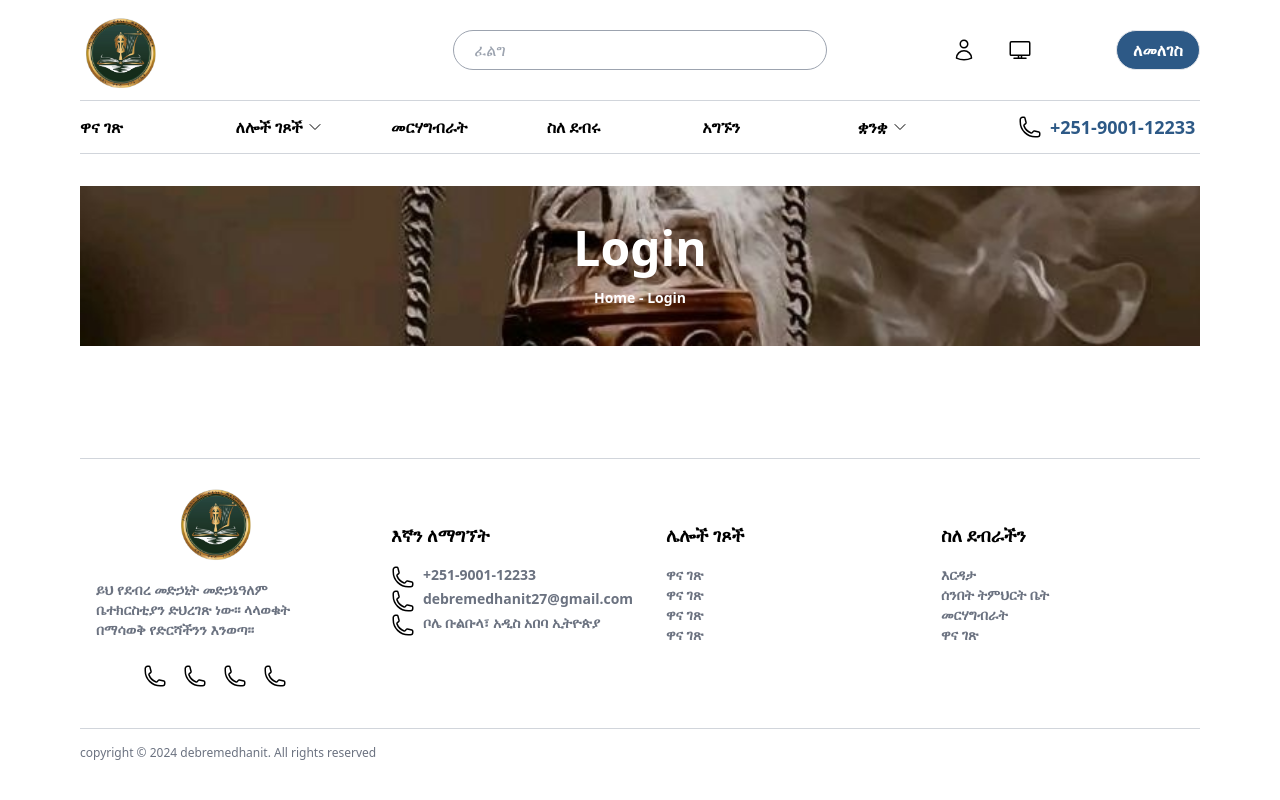
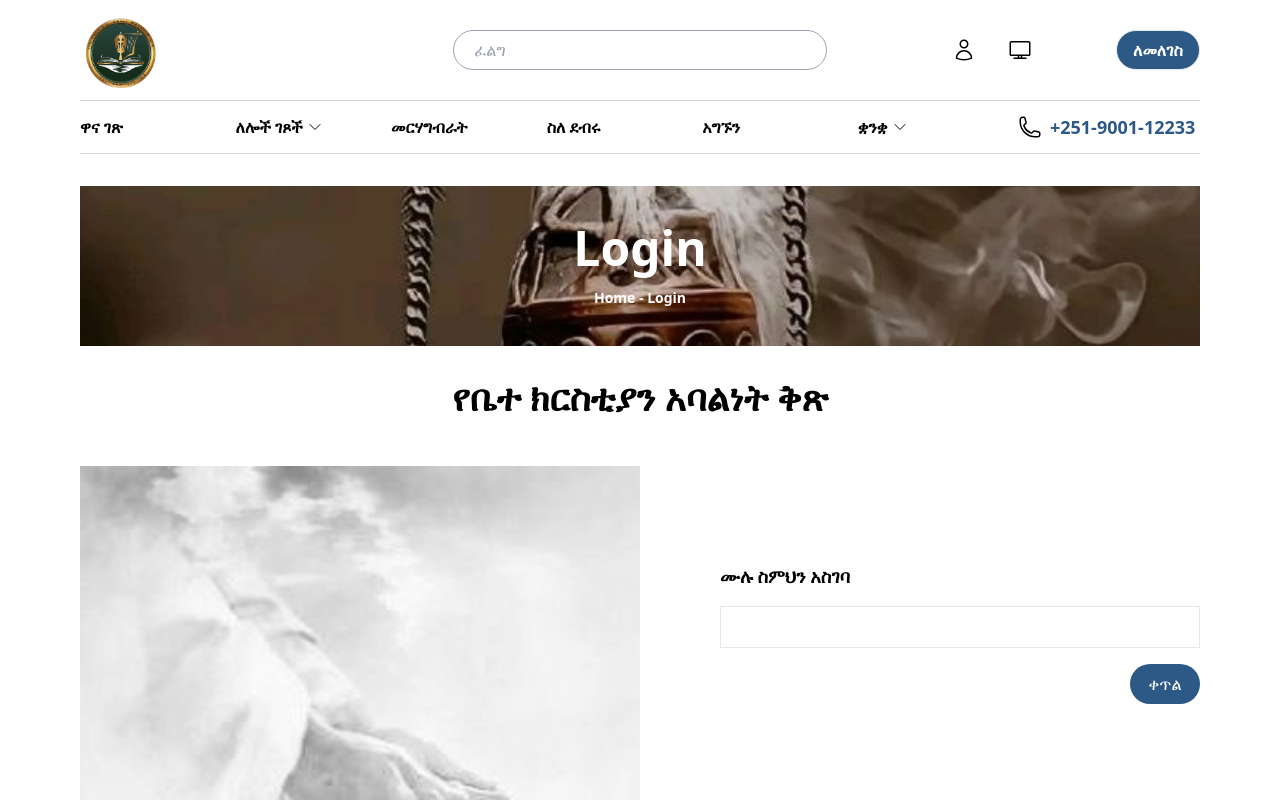
Before and after one commit to sel2127/Religious-IMS, a React (Create React App) app in the folder client/: page /member_register in a window 1280 px wide. Shown: the top 800 px of the page. Built offline with nearby package versions, Linux system fonts and the light colour scheme.

Commit message:
membership change

```diff
--- a/client/src/App.js
+++ b/client/src/App.js
@@ -10,6 +10,7 @@ import Header from './components/Header'
 import Breadcrumb from './components/Breadcrumb';
 import Footer from './components/Footer'
 import Donation from './pages/Donation';
+import MemberRegisterationPage from './pages/MemberRegisterationPage';
 
 
 function App() {
@@ -25,6 +26,7 @@ function App() {
         <Route path="/register" element={<Register />} />
         <Route path="/forgot" element={<Forgot />} />
         <Route path="/donate" element={<Donation />} />
+        <Route path="/member_register" element={<MemberRegisterationPage />} />
       </Routes>
       <Footer/>
     </Router>
--- /dev/null
+++ b/client/src/components/FormComponent.jsx
@@ -0,0 +1,116 @@
+import React, { useState } from 'react';
+
+const FormComponent = () => {
+    const [currentQuestion, setCurrentQuestion] = useState(0);
+    const [responses, setResponses] = useState([]);
+    const [userInput, setUserInput] = useState('');
+
+    const questions = [
+      'ሙሉ ስምህን አስገባ',
+      'ጾታ',
+      'ዕድሜ',
+      'የኢሜል አድራሻ',
+      'ስልክ ቁጥር',
+      'የአሁኑ አድራሻዎ',
+    ];
+
+    const handleResponse = () => {
+      setResponses([...responses, userInput]);
+      setUserInput('');
+      setCurrentQuestion(currentQuestion + 1);
+    };
+
+    const renderInput = () => {
+      const question = questions[currentQuestion];
+      if (question === 'Gender') {
+        return (
+          <div className='flex flex-col'
+          style={{ marginLeft: '80px' }}>
+            <label>
+              <input
+                type="radio"
+                name="gender"
+                value="Male"
+                checked={userInput === 'Male'}
+                onChange={(e) => setUserInput(e.target.value)}
+              />
+              Male
+            </label>
+            <label>
+              <input
+                type="radio"
+                name="gender"
+                value="Female"
+                checked={userInput === 'Female'}
+                onChange={(e) => setUserInput(e.target.value)}
+              />
+              Female
+            </label>
+          </div>
+        );
+      } else if (question === 'Age') {
+        return (
+          <input
+            type="number"
+            value={userInput}
+            onChange={(e) => setUserInput(e.target.value)}
+            className="border p-2 mb-4"
+            style={{ marginLeft: '80px' }}
+          />
+        );}
+        else if (question === 'Email Address') {
+          return (
+            <input
+              type="email"
+              value={userInput}
+              onChange={(e) => setUserInput(e.target.value)}
+              className="border p-2 mb-4"
+              style={{ marginLeft: '80px' }}
+            />
+          );
+      }
+      else if (question === 'Phone number') {
+        return (
+          <input
+            type="tel"
+            value={userInput}
+            onChange={(e) => setUserInput(e.target.value)}
+            className="border p-2 mb-4"
+            style={{ marginLeft: '80px' }}
+          />
+        );
+    }
+      else {
+        return (
+          <input
+            type="text"
+            value={userInput}
+            onChange={(e) => setUserInput(e.target.value)}
+            className="border p-2 mb-4"
+            style={{ marginLeft: '80px' }}
+          />
+        );
+      }
+    };
+
+    return (
+      <div>
+        {currentQuestion < questions.length ? (
+          <div className="flex flex-col justify-center mt-24">
+            <h1 className="text-lg font-bold mb-4 block"
+              style={{ marginLeft: '80px' }}>{questions[currentQuestion]}</h1>
+            {renderInput()}
+            <button onClick={handleResponse} className="bg-dark-blue text-white px-4 py-2 rounded-full ml-auto" style={{ width: '70px' }}>
+            ቀጥል </button>
+          </div>
+        ) : (
+          <div>
+            <h1 className="flex flex-col text-3xl font-bold mt-24 items-center justify-center">በተሳካ ሁኔታ ተመዝግበዋል!</h1>
+            {/* <pre>{JSON.stringify(responses, null, 2)}</pre> */}
+          </div>
+        )}
+      </div>
+    );
+  };
+
+  export default FormComponent;
--- /dev/null
+++ b/client/src/pages/MemberRegisterationPage.jsx
@@ -0,0 +1,24 @@
+import FormComponent from "../components/FormComponent";
+import side_image from '../Images/formone.jpg';
+
+function MemberRegisterationPage() {
+    return (
+        <div>
+            <div className='text-4xl text-center font-bold mb-12'>
+            የቤተ ክርስቲያን አባልነት ቅጽ
+            </div>
+            <div className='flex'>
+                <div className='w-1/2'>
+                    <img src={side_image} className='w-full h-screen' alt="God holding child's hand"/>
+                    </div>
+            <div className='w-1/2'>
+                <FormComponent />
+            </div>
+            </div>
+            </div>
+        // </div>
+    );
+}
+
+
+export default MemberRegisterationPage;
```
Also changed, not shown: client/src/Images/formbackground2.jpg (added).
